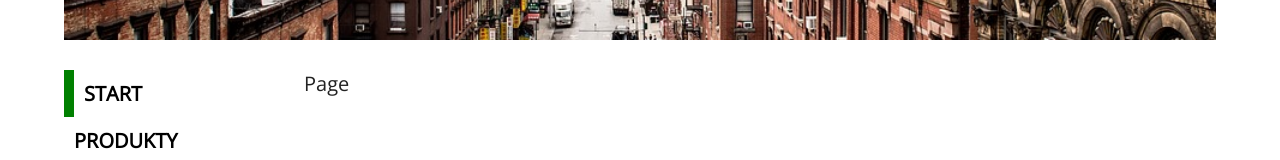
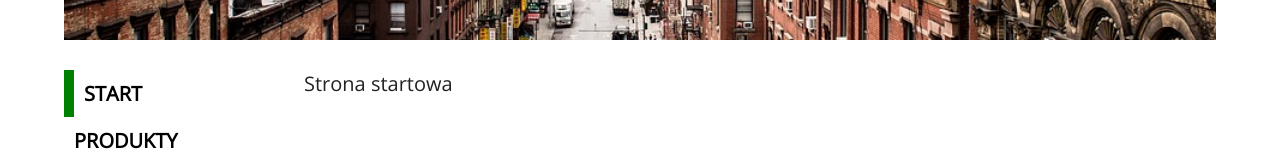
Before and after one commit to Gosvami-Sukadeva/SPA-project-2-React-router, a React (Create React App) app: page / in a window 1280 px wide. Shown: the part 200-360 px from the top of the page. Built offline with nearby package versions, Linux system fonts and the light colour scheme.

Commit message:
routing on page

```diff
--- a/src/layouts/Page.js
+++ b/src/layouts/Page.js
@@ -1,7 +1,23 @@
 import React from "react";
+import { Route, Switch } from "react-router-dom";
+import HomePage from "../pages/HomePage";
+import ProductPage from "../pages/ProductPage";
+import ContactPage from "../pages/ContactPage";
+import AdminPage from "../pages/AdminPage";
+import ErrorPage from "../pages/ErrorPage";
 
 const Page = () => {
-  return <div>Page</div>;
+  return (
+    <>
+      <Switch>
+        <Route path="/" exact component={HomePage} />
+        <Route path="/products" component={ProductPage} />
+        <Route path="/contact" component={ContactPage} />
+        <Route path="/admin" component={AdminPage} />
+        <Route component={ErrorPage} />
+      </Switch>
+    </>
+  );
 };
 
 export default Page;
--- /dev/null
+++ b/src/pages/AdminPage.js
@@ -0,0 +1,7 @@
+import React from "react";
+
+const AdminPage = () => {
+  return <div>Admin</div>;
+};
+
+export default AdminPage;
--- /dev/null
+++ b/src/pages/ContactPage.js
@@ -0,0 +1,7 @@
+import React from "react";
+
+const ContactPage = () => {
+  return <div>Kontakt</div>;
+};
+
+export default ContactPage;
--- /dev/null
+++ b/src/pages/ErrorPage.js
@@ -0,0 +1,7 @@
+import React from "react";
+
+const ErrorPage = () => {
+  return <div>Nie ma takiej strony</div>;
+};
+
+export default ErrorPage;
--- /dev/null
+++ b/src/pages/HomePage.js
@@ -0,0 +1,7 @@
+import React from "react";
+
+const HomePage = () => {
+  return <div>Strona startowa</div>;
+};
+
+export default HomePage;
--- /dev/null
+++ b/src/pages/ProductPage.js
@@ -0,0 +1,7 @@
+import React from "react";
+
+const ProductPage = () => {
+  return <div>Produkt</div>;
+};
+
+export default ProductPage;
```
